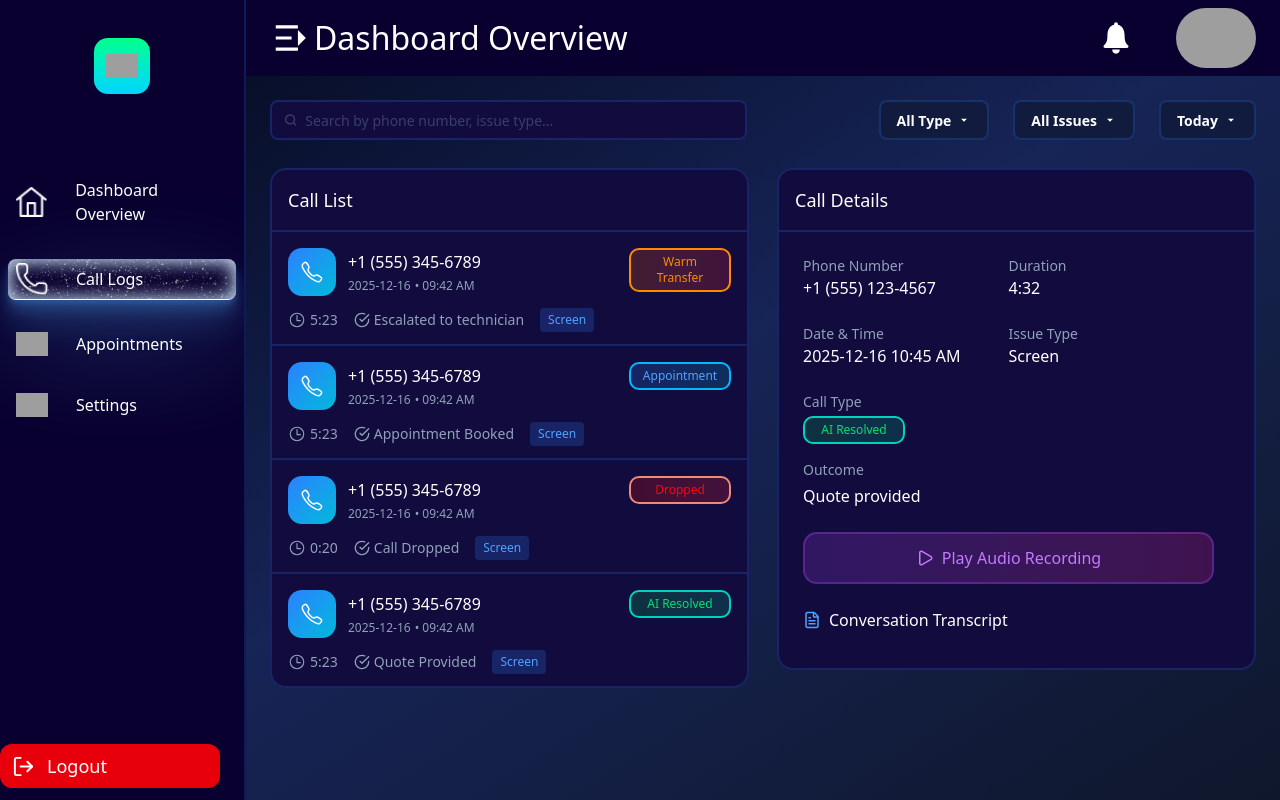
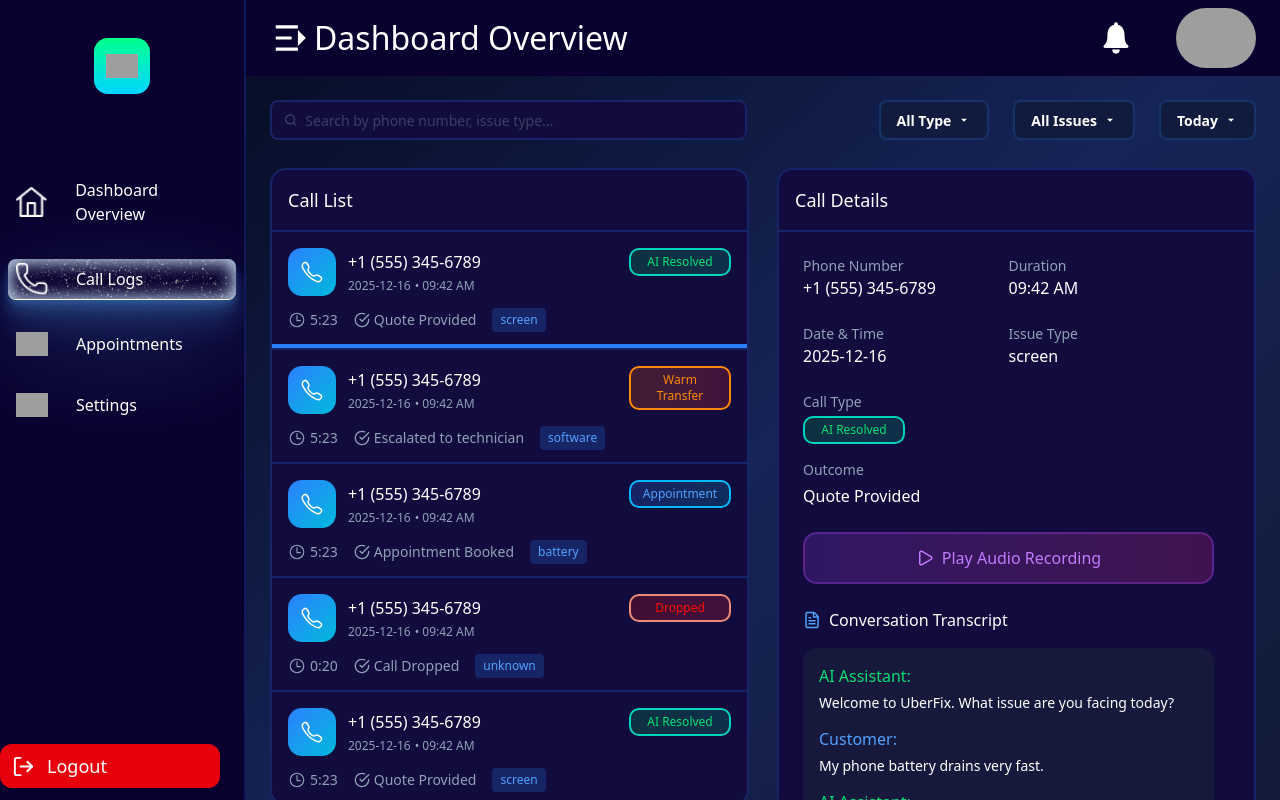
Before and after one commit to Sabbir-75/Dashboard, a React (Vite) app: page /phone in a window 1280 px wide. Shown: the top 800 px of the page. Built offline with nearby package versions, Linux system fonts and the light colour scheme; grey boxes are pictures that could not be loaded.

Commit message:
Overall dashboard is complete but some polishig remain and i am continou to polishish

```diff
--- a/src/Pages/Call/Call.jsx
+++ b/src/Pages/Call/Call.jsx
@@ -1,6 +1,6 @@
 import React from 'react';
 import Filter from '../../Components/Filter/Filter';
-import { Outlet, useNavigate } from 'react-router';
+import { Outlet, useLocation, useNavigate } from 'react-router';
 import CallContainer from '../../Components/Container/CallContainer/CallContainer';
 import { IoCallOutline } from "react-icons/io5";
 import { FiCheckCircle } from "react-icons/fi";
@@ -60,6 +60,9 @@ export const callListData = [
 
 const Call = () => {
     const navigate = useNavigate()
+    const location = useLocation()
+    const state = location.pathname.split("/")[1]
+
 
     const colorset = (item) => {
         if (item == "success") {
@@ -75,6 +78,10 @@ const Call = () => {
             return "text-[#FF8904] bg-gradient-to-r from-[#ff6a0033] to-[#fb2c3633] border-warm"
         }
     }
+
+    const data = callListData.find(data => data.resultType === "success")
+
+
     return (
         <div className='space-y-3 md:space-y-5 lg:space-y-7'>
             <Filter></Filter>
@@ -83,8 +90,46 @@ const Call = () => {
                     <CallContainer>
                         <h1 className='px-2 md:px-3 lg:px-4 text-lg font-normal text-white py-2 md:py-3 lg:py-4'>Call List</h1>
                         {
+                            (data.resultType === "success" && state == "phone") &&
+                            <div onClick={() => navigate(`/phone`)} key={data.id} className='cursor-pointer px-2 md:px-3 lg:px-4 border-b-[4px] border-b-[#2B7FFF] border-t-[2px] border-[#2b80ff35] pt-2 md:pt-3 lg:pt-4 pb-1 md:pb-2 lg:pb-3'>
+                                <div className='flex justify-between items-start'>
+                                    <div className='flex items-center gap-2 md:gap-3'>
+                                        <div className='w-[48px] h-[48px] rounded-[14px] p-2 md:p-3 flex justify-center items-center bg-gradient-to-br from-[#2B7FFF] to-[#00B8DB]'>
+
+                                            <IoCallOutline className='text-[18px] md:text-[20px] lg:text-[24px] text-white' />
+                                        </div>
+                                        <div className='space-y-1'>
+                                            <h1 className='text-base font-normal text-white'>{data.phone}</h1>
+                                            <div className='flex gap-1'>
+                                                <h1 className='text-xs font-normal text-[#90A1B9]'>{data.date}</h1>
+                                                <h1 className='text-xs font-normal text-[#90A1B9]'>• {data.time}</h1>
+                                            </div>
+                                        </div>
+                                    </div>
+                                    <div className={`w-[102px] text-center px-2 py-1 border-[2px]
+                                           ${colorset(data.resultType)}
+                                         text-xs font-normal rounded-[10px]`}>{data.result}</div>
+                                </div>
+                                <div className='flex gap-2 md:gap-3 lg:gap-4 mt-2 md:mt-3'>
+                                    <div className='flex items-center gap-1 '>
+                                        <IoTimeOutline className='text-[18px] text-[#90A1B9]' />
+                                        <h1 className='text-sm text-[#90A1B9] font-normal'>
+                                            {data.duration}
+                                        </h1>
+                                    </div>
+                                    <div className='flex items-center gap-1 '>
+                                        <FiCheckCircle className='text-[16px] text-[#90A1B9]' />
+                                        <h1 className='text-sm text-[#90A1B9] font-normal'>
+                                            {data.statusText}
+                                        </h1>
+                                    </div>
+                                    <div className='px-2 py-1 bg-[#2b80ff35] text-[#51A2FF] rounded-[4px] text-xs font-normal'>{data.tagType}</div>
+                                </div>
+                            </div>
+                        }
+                        {
                             callListData.map(item => (
-                                <div onClick={() => navigate(`/phone/${item.id}`)} key={item.id}  className='cursor-pointer px-2 md:px-3 lg:px-4 border-t-[2px] border-[#2b80ff35] pt-2 md:pt-3 lg:pt-4 pb-1 md:pb-2 lg:pb-3'>
+                                <div onClick={() => navigate(`/phone/${item.id}`)} key={item.id} className='cursor-pointer px-2 md:px-3 lg:px-4 border-t-[2px] border-[#2b80ff35] pt-2 md:pt-3 lg:pt-4 pb-1 md:pb-2 lg:pb-3'>
                                     <div className='flex justify-between items-start'>
                                         <div className='flex items-center gap-2 md:gap-3'>
                                             <div className='w-[48px] h-[48px] rounded-[14px] p-2 md:p-3 flex justify-center items-center bg-gradient-to-br from-[#2B7FFF] to-[#00B8DB]'>
@@ -116,7 +161,7 @@ const Call = () => {
                                                 {item.statusText}
                                             </h1>
                                         </div>
-                                        <div className='px-2 py-1 bg-[#2b80ff35] text-[#51A2FF] rounded-[4px] text-xs font-normal'>Screen</div>
+                                        <div className='px-2 py-1 bg-[#2b80ff35] text-[#51A2FF] rounded-[4px] text-xs font-normal'>{item.tagType}</div>
                                     </div>
                                 </div>
                             ))
--- a/src/Pages/Details/Details.jsx
+++ b/src/Pages/Details/Details.jsx
@@ -1,6 +1,7 @@
 import React from 'react';
 import { Play, FileText } from 'lucide-react';
 import CallContainer from '../../Components/Container/CallContainer/CallContainer';
+import { useLocation } from 'react-router';
 
 
 export const callListData = [
@@ -92,31 +93,34 @@ export const callListData = [
 
 
 const Details = () => {
-
+    const location = useLocation()
+    const state = location.pathname.split("/")[1]
+    const data = callListData.find(data => data.resultType === "success")
     return (
         <CallContainer>
             <h1 className='px-2 md:px-3 lg:px-4 text-lg font-normal text-white py-2 md:py-3 lg:py-4'>Call Details</h1>
 
-            {/* Metadata Grid */}
+            {
+                (data.resultType === "success" && state == "phone") &&
                 <div className='border-t-[2px] border-[#2b80ff35] pl-4 pr-8 pt-4 pb-3 md:pl-6 md:pr-10 md:pt-6 md:pb-5'>
 
 
                     <div className="grid grid-cols-2 gap-y-6 mb-6">
                         <div>
                             <p className="text-sm text-[#90A1B9] font-normal">Phone Number</p>
-                        <p className="text-base font-normal text-white">+1 (555) 123-4567</p>
+                            <p className="text-base font-normal text-white">{data.phone}</p>
                         </div>
                         <div>
                             <p className="text-sm text-[#90A1B9] font-normal">Duration</p>
-                        <p className="text-base font-normal text-white">4:32</p>
+                            <p className="text-base font-normal text-white">{data.time}</p>
                         </div>
                         <div>
                             <p className="text-sm text-[#90A1B9] font-normal">Date & Time</p>
-                        <p className="text-base font-normal text-white">2025-12-16 10:45 AM</p>
+                            <p className="text-base font-normal text-white">{data.date}</p>
                         </div>
                         <div>
                             <p className="text-sm text-[#90A1B9] font-normal">Issue Type</p>
-                        <p className="text-base font-normal text-white">Screen</p>
+                            <p className="text-base font-normal text-white">{data.tagType}</p>
                         </div>
                     </div>
 
@@ -127,11 +131,11 @@ const Details = () => {
                             <div className={`w-[102px] text-center px-3 py-1 border-[2px]
                         text-[#05DF72] bg-gradient-to-r from-[#00c95034] to-[#00bc7d34] border-success
 
-                                         text-xs font-normal rounded-[10px]`}>AI Resolved</div>
+                                         text-xs font-normal rounded-[10px]`}>{data.result}</div>
                         </div>
                         <div>
                             <p className="text-sm text-[#90A1B9] font-normal mb-1">Outcome</p>
-                        <p className="text-base text-white font-normal">Quote provided</p>
+                            <p className="text-base text-white font-normal">{data.statusText}</p>
                         </div>
                     </div>
 
@@ -148,10 +152,10 @@ const Details = () => {
                             <h3 className="text-base font-normal text-white">Conversation Transcript</h3>
                         </div>
 
-                    {/* <div className="bg-[#1d293d80] rounded-[14px] p-4 space-y-3">
-                        {transcript.map((line, index) => (
+                        <div className="bg-[#1d293d80] rounded-[14px] p-4 space-y-3">
+                        {data.transcripts.map((line, index) => (
                             <div key={index} className="space-y-1">
-                                <p className={`text-base font-normal ${line.role === 'AI Assistant' ? 'text-[#05DF72]' : 'text-[#51A2FF]'}`}>
+                                <p className={`text-base font-normal ${line.sender === 'AI Assistant' ? 'text-[#05DF72]' : 'text-[#51A2FF]'}`}>
                                     {line.sender}:
                                 </p>
                                 <p className="text-sm font-medium leading-relaxed text-white">
@@ -159,9 +163,11 @@ const Details = () => {
                                 </p>
                             </div>
                         ))}
-                    </div> */}
                     </div>
                     </div>
+                </div>
+            }
+
         </CallContainer>
     );
 };
--- a/src/index.css
+++ b/src/index.css
@@ -38,9 +38,9 @@
   --color-error-content: #FF0404;
 }
 
-/* body{
+body{
   color: #ac46ff33
 }
 body{
-  color: #f6339b33
-} */
+  color: #1d293d80
+}
```
Lines whose indentation alone changed are shown as unchanged.
